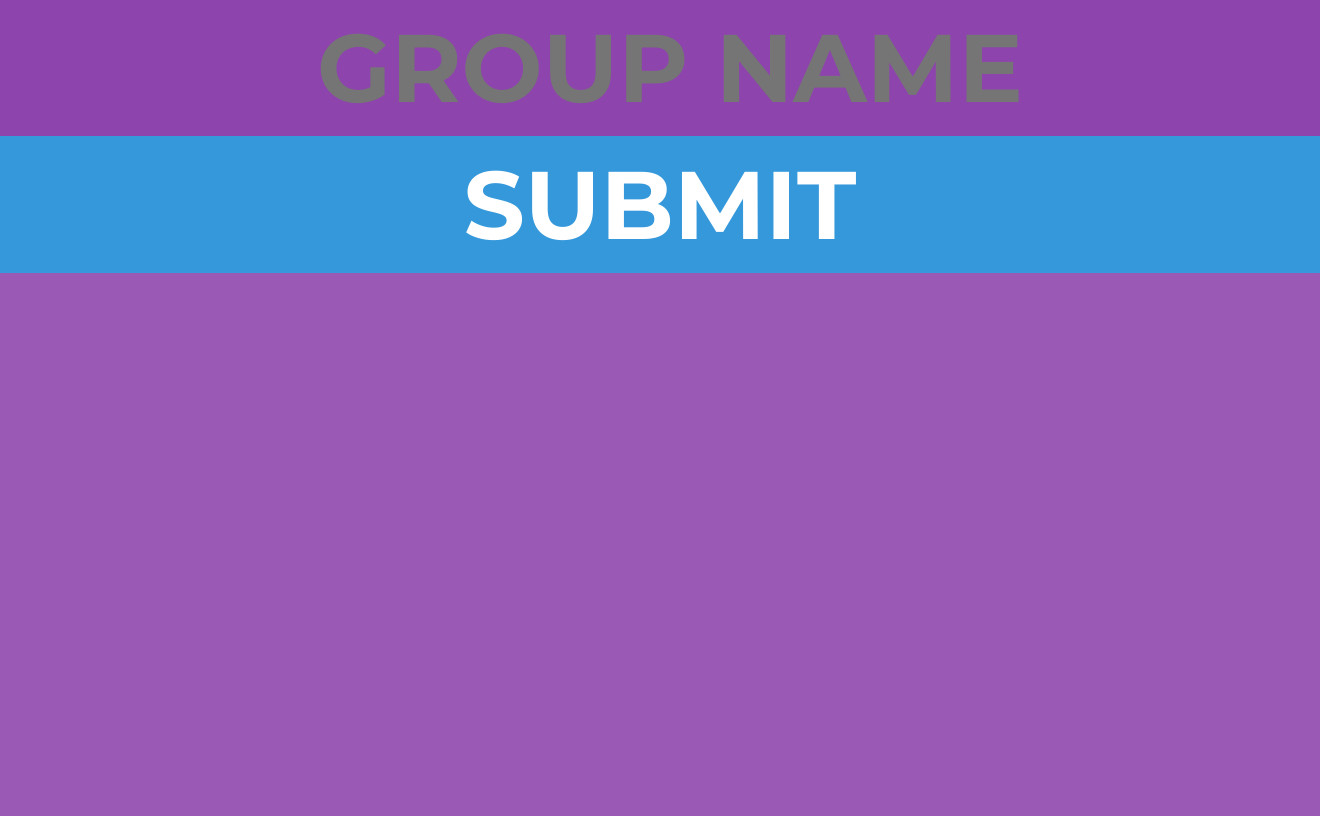
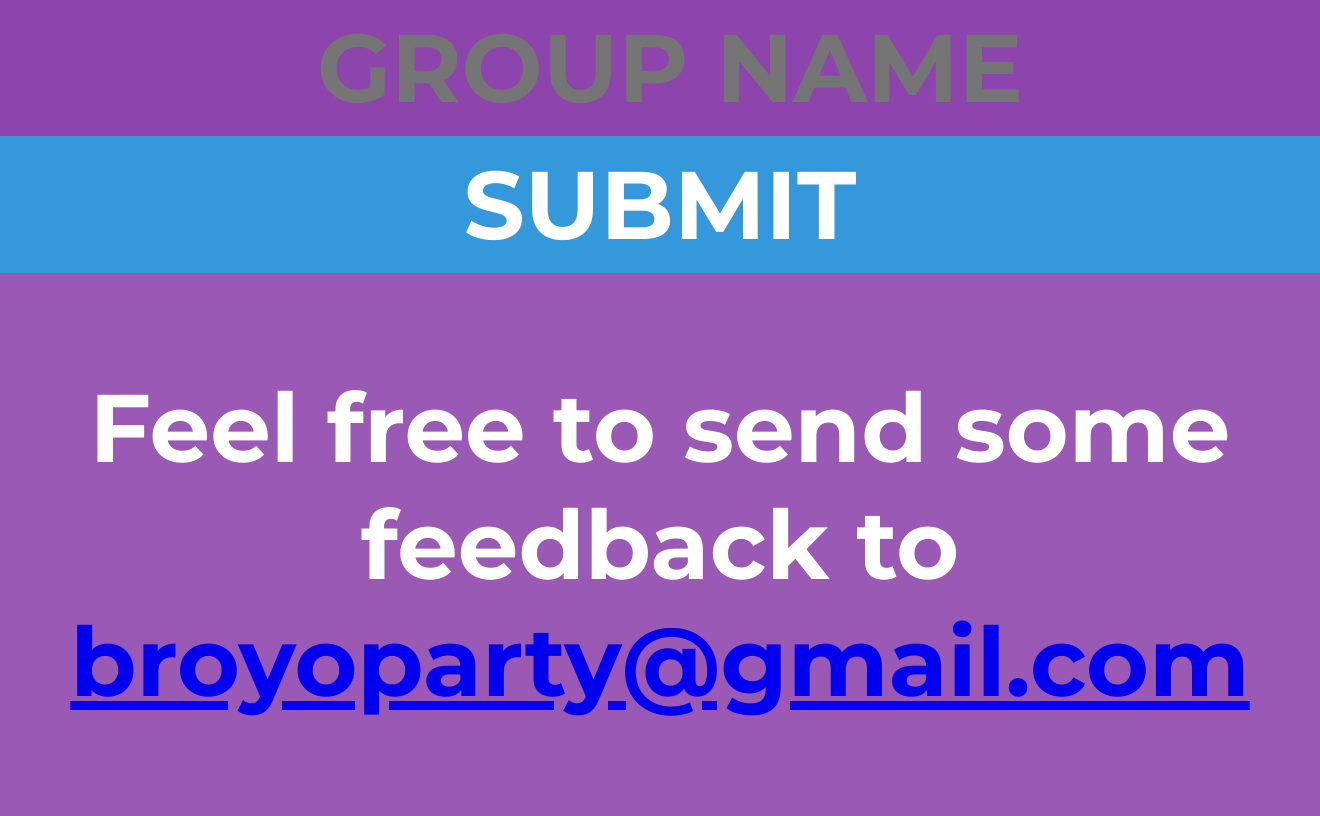
Before and after one commit to rhaps0dy/yoparty, a Django app: page / in a window 1320 px wide; the page is wider, and only the part inside the window is pictured. Shown: the part 310-1126 px from the top of that part. Before the commit the page ends 583 px from the top of that part, so only its background shows below. Run offline with Django 3.2, Linux system fonts and the light colour scheme.

Commit message:
Added mailto to creation page

```diff
--- a/yoparty/models.py
+++ b/yoparty/models.py
@@ -32,6 +32,7 @@ class YoMember(m.Model):
     lat = m.FloatField(null=True, blank=True)
     lng = m.FloatField(null=True, blank=True)
     location_time = m.DateTimeField(null=True, blank=True)
+    is_admin = m.BooleanField(default=False)
 
     def __str__(self):
         return self.username + ' of ' + self.group.__str__()
--- a/yoparty/templates/yoparty/create_or_join_group.html
+++ b/yoparty/templates/yoparty/create_or_join_group.html
@@ -22,6 +22,7 @@
 	<input class="in1" type="text" name="group" placeholder="Group name"/>
 	<input class="in2" type="submit"/>
 </form>
+<p>Feel free to send some feedback to <a href="mailto:broyoparty@gmail.com">broyoparty@gmail.com</a></p>
 {% endif %}
 </body>
 <script src="{% static 'yoparty/yoparty.js' %}"></script>
```
